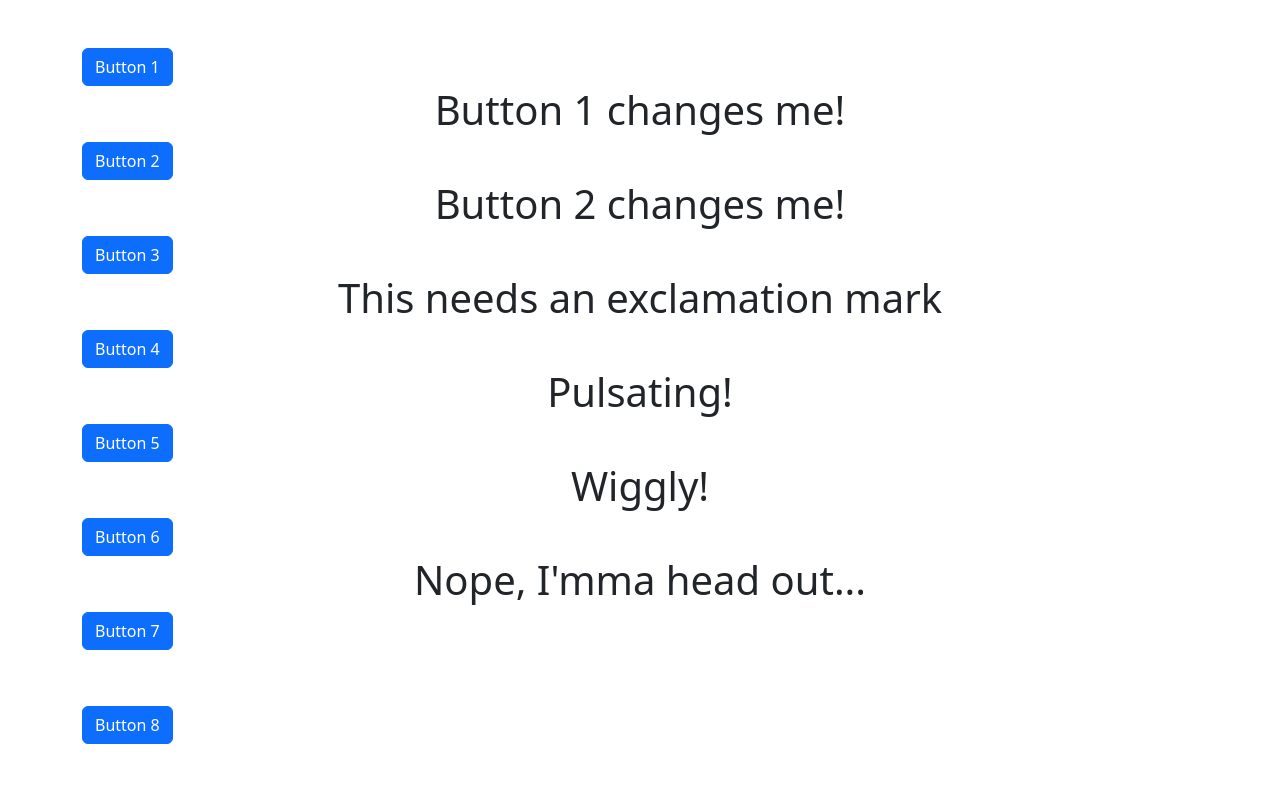
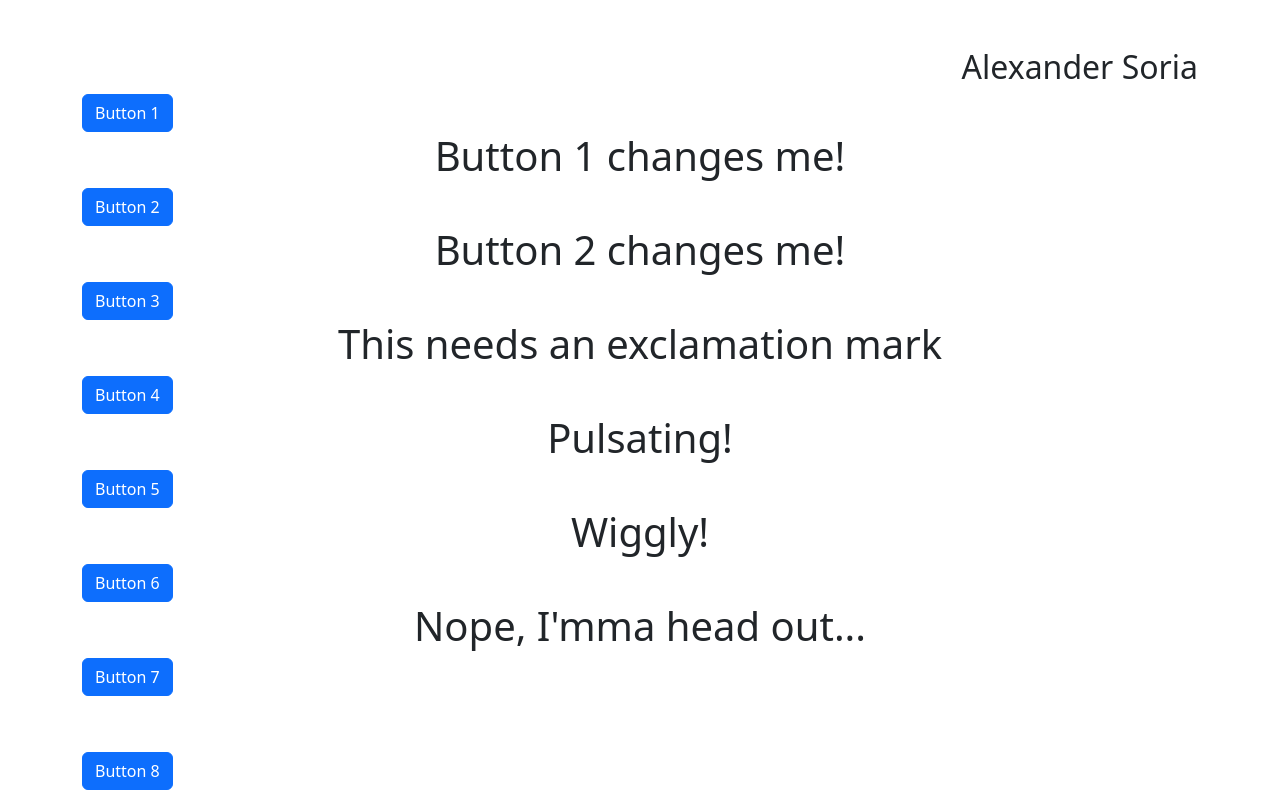
Before and after one commit to InkoWoomy/Manipulating-DOM, a plain HTML site: page index.html in a window 1280 px wide. Shown: the top 797 px of the page. Drawn offline with nearby package versions, Linux system fonts and the light colour scheme.

Commit message:
i should add my name

```diff
--- a/index.html
+++ b/index.html
@@ -4,6 +4,7 @@
     <meta charset="UTF-8">
     <meta name="viewport" content="width=device-width, initial-scale=1.0">
     <title>Manipulating DOM</title>
+    <link rel="stylesheet" href="./style/styles.css">
     <link rel="stylesheet" href="./style/wickedcss.min.css">
     <link href="https://cdn.jsdelivr.net/npm/bootstrap@5.3.3/dist/css/bootstrap.min.css" rel="stylesheet" integrity="sha384-QWTKZyjpPEjISv5WaRU9OFeRpok6YctnYmDr5pNlyT2bRjXh0JMhjY6hW+ALEwIH" crossorigin="anonymous">
 </head>
@@ -12,6 +13,9 @@
 
     <div class="container py-5 d-flex justify-content-center">
         <div class="row">
+            <div class="col-12">
+                <h2 id="response1" class="text-end">Alexander Soria</h2>
+            </div>
             <div class="col-12">
                 <button id="button1" type="button" class="btn btn-primary">Button 1</button>
                 <h1 id="response1" class="text-center">Button 1 changes me!</h1>
```
